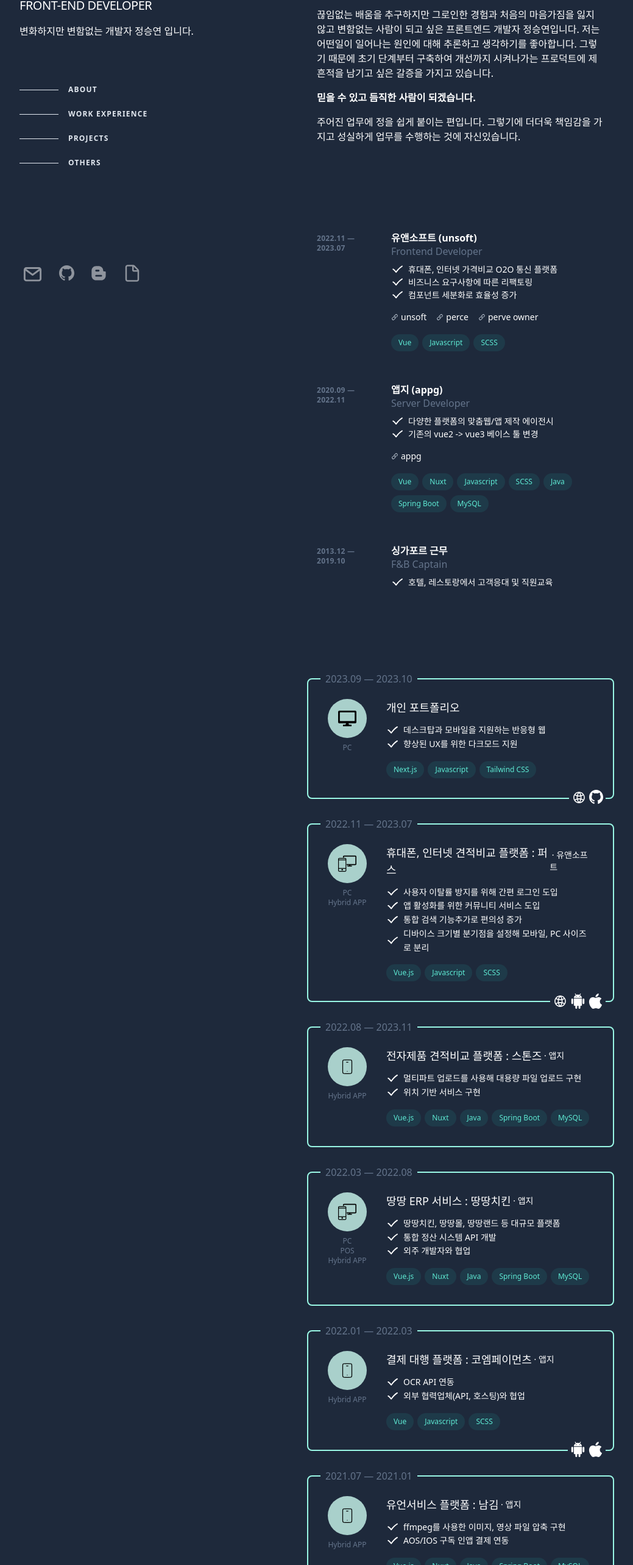
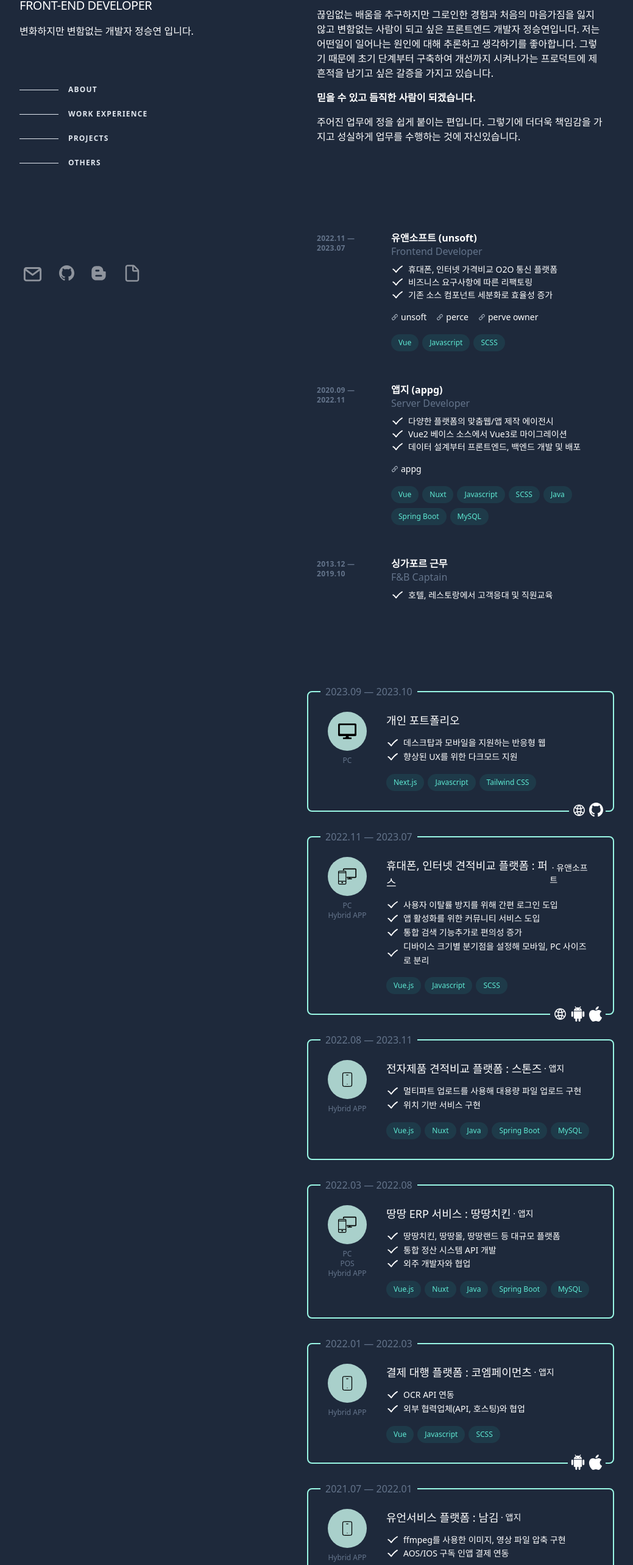
Before and after one commit to ssyeon612/seungyeon-portfolio, a Next.js app: page / in a window 1280 px wide. Shown: the part 223-2789 px from the top of the page at 61% size, without its empty margins (128-1167 px from the left). Built offline with nearby package versions, Linux system fonts and the light colour scheme.

Commit message:
update resume link

```diff
--- a/src/components/Experience/index.tsx
+++ b/src/components/Experience/index.tsx
@@ -7,7 +7,7 @@ const Experience = () => {
             period: "2022.11 — 2023.07",
             role: "Frontend Developer",
             skills: ["Vue", "Javascript", "SCSS"],
-            works: ["휴대폰, 인터넷 가격비교 O2O 통신 플랫폼", "비즈니스 요구사항에 따른 리팩토링", "컴포넌트 세분화로 효율성 증가"],
+            works: ["휴대폰, 인터넷 가격비교 O2O 통신 플랫폼", "비즈니스 요구사항에 따른 리팩토링", "기존 소스 컴포넌트 세분화로 효율성 증가"],
             links: [
                 { name: "unsoft", url: "https://www.unsoft.co.kr" },
                 { name: "perce", url: "https://customer.perce.co.kr" },
@@ -19,7 +19,7 @@ const Experience = () => {
             period: "2020.09 — 2022.11",
             role: "Server Developer",
             skills: ["Vue", "Nuxt", "Javascript", "SCSS", "Java", "Spring Boot", "MySQL"],
-            works: ["다양한 플랫폼의 맞춤웹/앱 제작 에이전시", "기존의 vue2 -> vue3 베이스 툴 변경"],
+            works: ["다양한 플랫폼의 맞춤웹/앱 제작 에이전시", "Vue2 베이스 소스에서 Vue3로 마이그레이션", "데이터 설계부터 프론트엔드, 백엔드 개발 및 배포"],
             links: [{ name: "appg", url: "https://appg.co.kr" }],
         },
         {
@@ -40,7 +40,6 @@ const Experience = () => {
                     {datas.map((data, index) => (
                         <li className="mb-12" key={index}>
                             <div className="group relative grid pb-1 transition-all sm:grid-cols-8 sm:gap-8 md:gap-4 lg:hover:!opacity-100 lg:group-hover/list:opacity-50">
-                                {/* <div className="absolute -inset-x-4 -inset-y-4 z-0 hidden rounded-md transition motion-reduce:transition-none lg:-inset-x-6 lg:block lg:group-hover:bg-slate-800/50 lg:group-hover:shadow-[inset_0_1px_0_0_rgba(148,163,184,0.1)] lg:group-hover:drop-shadow-lg"></div> */}
                                 <header className="z-10 mb-2 mt-1 text-xs font-semibold uppercase tracking-wide text-slate-500 sm:col-span-2" aria-label="July to December 2017">
                                     {data.period}
                                 </header>
--- a/src/components/Header/index.tsx
+++ b/src/components/Header/index.tsx
@@ -110,7 +110,7 @@ const Header = () => {
                 </li>
 
                 <li className="group mr-5 text-xs flex flex-col items-center">
-                    <a className="block opacity-50 hover:opacity-100" href="https://github.com/ssyeon612" target="_blank">
+                    <a className="block opacity-50 hover:opacity-100" href="https://excessive-cabin-59b.notion.site/bd727f8a0377491d92341c643c6a7fd7?pvs=4" target="_blank">
                         <Image src="/icons/doc-icon.svg" alt="" width={30} height={40} className="brightness-0 dark:brightness-100" />
                     </a>
                     <p className="invisible transition-all group-hover:visible group-hover:translate-y-2">resume</p>
--- a/src/components/Projects/index.tsx
+++ b/src/components/Projects/index.tsx
@@ -62,7 +62,7 @@ const Projects = () => {
         {
             company: "앱지",
             name: "유언서비스 플랫폼 : 남김",
-            period: "2021.07 — 2021.01",
+            period: "2021.07 — 2022.01",
             skills: ["Vue.js", "Nuxt", "Java", "Spring Boot", "MySQL"],
             works: ["ffmpeg를 사용한 이미지, 영상 파일 압축 구현", "AOS/IOS 구독 인앱 결제 연동"],
             platform: "MOBILE",
```
